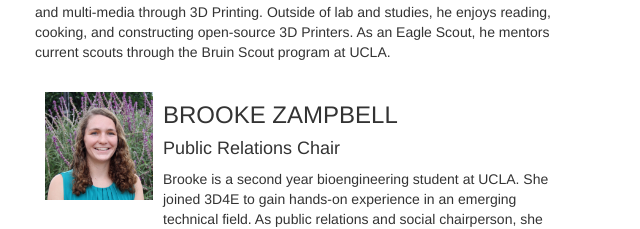
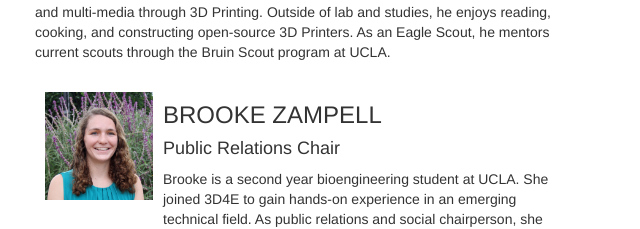
Before and after one commit to 3D4EatUCLA/Really-Old-Website-Code, a plain HTML site: page index.html in a window 1280 px wide. Shown: the part 2216-2445 px from the top of the page, 620-1260 px from the left. Drawn offline with nearby package versions, Linux system fonts and the light colour scheme.

Commit message:
Fixed spelling of Brooke's name.

```diff
--- a/index.html
+++ b/index.html
@@ -122,7 +122,7 @@
 	  </div>
 	  <div class="col-sm-6">
 	    <img src="images/3D4E/eboard/Brooke.jpg" class="img-responsive img-profile" alt="profile picture"/>
-	    <h3>BROOKE ZAMPBELL</h3>
+	    <h3>BROOKE ZAMPELL</h3>
 	    <h4>Public Relations Chair</h4>
 	    Brooke is a second year bioengineering student at UCLA. She joined 3D4E to gain hands-on experience in an emerging technical field. As public relations and social chairperson, she manages social events and social media presence for the club. Most recently, she has worked in a UC San Diego bioengineering research lab on single cell genome sequencing. Her other interests include horseback riding, painting, and reading.
 	  </div>
```
